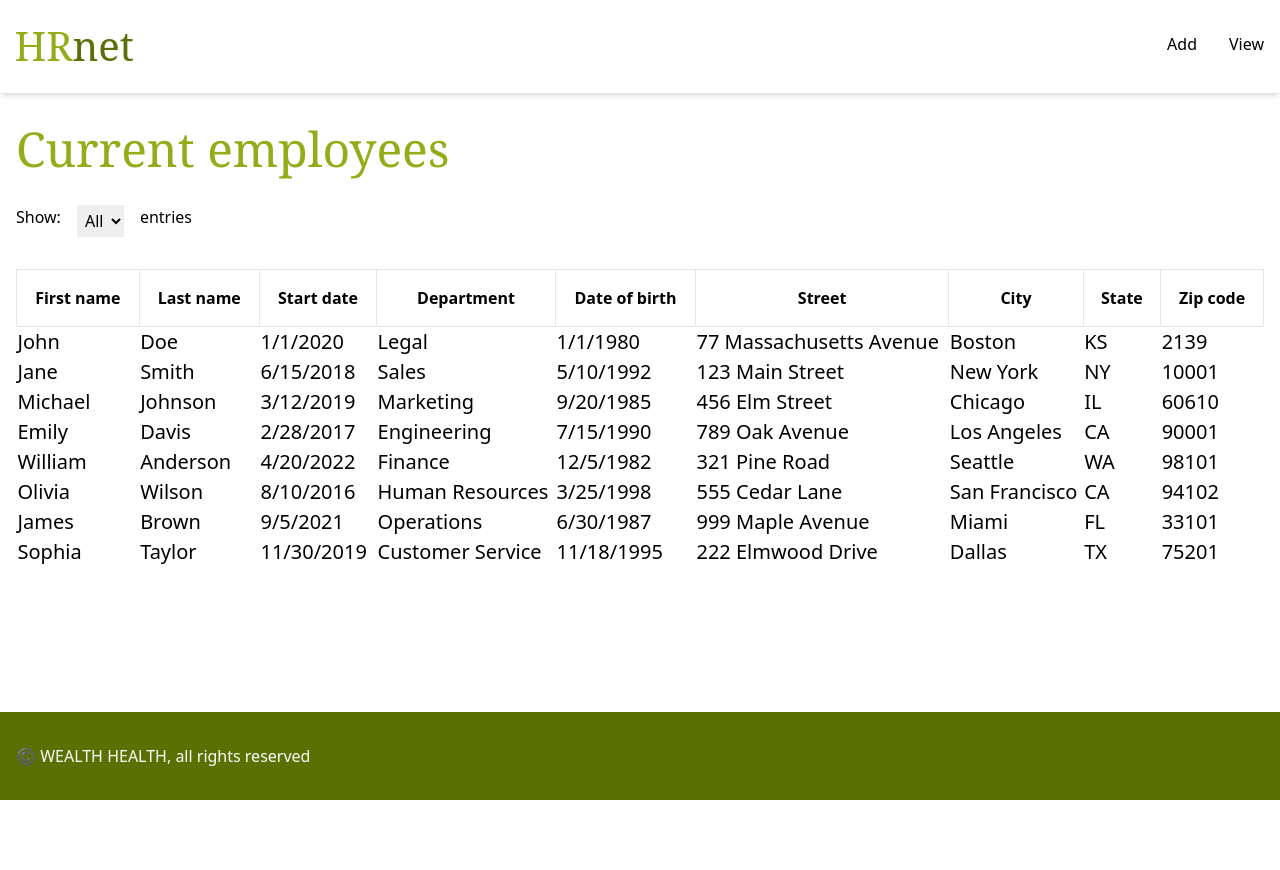
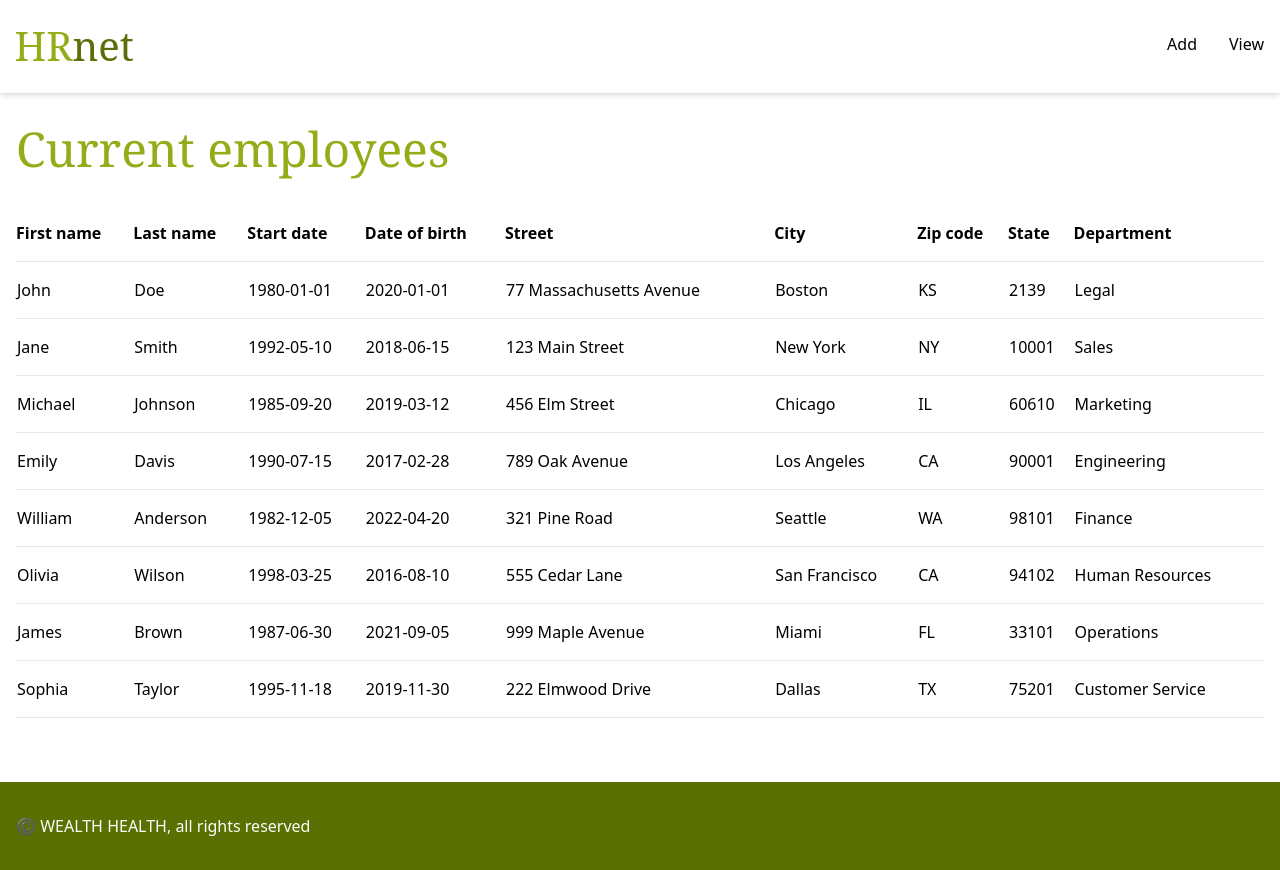
Before and after one commit to jeromeabel/oc-p14-hrnet, a React (Vite) app: page /view in a window 1280 px wide. Before the commit the page ends 800 px from the top, so only its background shows below. Built offline with nearby package versions, Linux system fonts and the light colour scheme.

Commit message:
Add some faked Data with Headers and Types, to first handle create of the table and columns

```diff
--- a/src/components/Table.tsx
+++ /dev/null
@@ -1,72 +0,0 @@
-import TableHeaderColumn from './TableHeaderColumn';
-
-import { mockData } from '../data/mockData';
-import TableRow from './TableRow';
-import { useState } from 'react';
-
-const headers = [
-  { key: 'firstName', label: 'First name' },
-  { key: 'lastName', label: 'Last name' },
-  { key: 'startDate', label: 'Start date' },
-  { key: 'department', label: 'Department' },
-  { key: 'dateOfBirth', label: 'Date of birth' },
-  { key: 'street', label: 'Street' },
-  { key: 'city', label: 'City' },
-  { key: 'state', label: 'State' },
-  { key: 'zipCode', label: 'Zip code' },
-];
-
-const Table = () => {
-  const originalData = mockData;
-  const [currentData, setCurrentData] = useState(mockData);
-
-  const filterNumber = (event: React.ChangeEvent<HTMLSelectElement>) => {
-    const inputValue = event.target.value;
-    const parsedValue = parseInt(inputValue, 10); // Parse input value to an integer
-    if (!isNaN(parsedValue)) {
-      setCurrentData(originalData.slice(0, parsedValue));
-    } else {
-      if (event.target.value === 'All') setCurrentData(originalData);
-    }
-  };
-
-  return (
-    <div className="my-8">
-      {/* <input type="number" onChange={filterNumber} className="bg-green-500" /> */}
-
-      <div className="flex gap-4 align-middle">
-        <label htmlFor="filterSelect" aria-label="Filter data by number">
-          Show:
-        </label>
-        <select className="p-1" id="filterSelect" onChange={filterNumber}>
-          <option>All</option>
-          <option>2</option>
-          <option>4</option>
-          <option>6</option>
-          <option>8</option>
-        </select>
-        <span>entries</span>
-      </div>
-
-      <table className="w-full my-8">
-        <thead>
-          <tr>
-            {headers.map((col) => (
-              <TableHeaderColumn key={col.key} label={col.label} />
-            ))}
-          </tr>
-        </thead>
-        <tbody>
-          {currentData.map((data) => (
-            <TableRow
-              key={`${data.lastName}-${data.dateOfBirth}`}
-              data={data}
-            />
-          ))}
-        </tbody>
-      </table>
-    </div>
-  );
-};
-
-export default Table;
--- /dev/null
+++ b/src/components/TableData/T_HeadColumn.tsx
@@ -0,0 +1,9 @@
+type ColumnProps = {
+  label: string;
+};
+
+const T_HeadColumn = ({ label }: ColumnProps) => {
+  return <th className="px-0 py-4">{label}</th>;
+};
+
+export default T_HeadColumn;
--- /dev/null
+++ b/src/components/TableData/TableData.tsx
@@ -0,0 +1,44 @@
+import T_HeadColumn from './T_HeadColumn';
+
+type ItemValue = number | string | Date | boolean;
+
+type TableDataProps<
+  TItem extends Record<string, ItemValue>,
+  THeader extends Record<string, string>
+> = {
+  data: TItem[];
+  headers: THeader[];
+};
+
+const TableData = <
+  TItem extends Record<string, ItemValue>,
+  THeader extends Record<string, string>
+>({
+  data,
+  headers,
+}: TableDataProps<TItem, THeader>) => {
+  return (
+    <div className="my-8">
+      <table className="w-full my-8">
+        <thead className="border-b">
+          <tr>
+            {headers.map((col, index) => (
+              <T_HeadColumn key={index} label={col.label} />
+            ))}
+          </tr>
+        </thead>
+        <tbody>
+          {data.map((item, index) => (
+            <tr key={index}>
+              {Object.keys(item).map((key) => (
+                <td key={key}>{String(item[key])}</td>
+              ))}
+            </tr>
+          ))}
+        </tbody>
+      </table>
+    </div>
+  );
+};
+
+export default TableData;
--- a/src/components/TableHeaderColumn.tsx
+++ /dev/null
@@ -1,9 +0,0 @@
-type ColumnProps = {
-  label: string;
-};
-
-const TableHeaderColumn = ({ label }: ColumnProps) => {
-  return <th className="p-4 border">{label}</th>;
-};
-
-export default TableHeaderColumn;
--- a/src/components/TableRow.tsx
+++ /dev/null
@@ -1,23 +0,0 @@
-import { AddFormType } from '../types/types';
-
-type RowProps = {
-  data: AddFormType;
-};
-
-const TableRow = ({ data }: RowProps) => {
-  return (
-    <tr className="text-xl">
-      <td>{data.firstName}</td>
-      <td>{data.lastName}</td>
-      <td>{data.startDate.toLocaleDateString('en-US')}</td>
-      <td>{data.department}</td>
-      <td>{data.dateOfBirth.toLocaleDateString('en-US')}</td>
-      <td>{data.street}</td>
-      <td>{data.city}</td>
-      <td>{data.state}</td>
-      <td>{data.zipCode}</td>
-    </tr>
-  );
-};
-
-export default TableRow;
--- a/src/data/mockData.ts
+++ b/src/data/mockData.ts
@@ -1,92 +1,133 @@
-import { AddFormType } from '../types/types';
+// type DataItem = (typeof mockData)[number];
 
-export const mockData: AddFormType[] = [
+export type ItemType = {
+  firstName: string;
+  lastName: string;
+  dateOfBirth: string;
+  startDate: string;
+  street: string;
+  city: string;
+  state: string;
+  zipCode: string;
+  department: string;
+};
+
+// type ItemType = {
+//   firstName: string;
+//   lastName: string;
+//   dateOfBirth: Date;
+//   startDate: Date;
+//   street: string;
+//   city: string;
+//   state: string;
+//   zipCode: number;
+//   department: string;
+// };
+
+export type HeaderType = {
+  key: keyof ItemType;
+  label: string;
+};
+
+export const mockDataHeaders: HeaderType[] = [
+  { key: 'firstName', label: 'First name' },
+  { key: 'lastName', label: 'Last name' },
+  { key: 'startDate', label: 'Start date' },
+  { key: 'dateOfBirth', label: 'Date of birth' },
+  { key: 'street', label: 'Street' },
+  { key: 'city', label: 'City' },
+  { key: 'zipCode', label: 'Zip code' },
+  { key: 'state', label: 'State' },
+  { key: 'department', label: 'Department' },
+];
+
+export const mockData: ItemType[] = [
   {
     firstName: 'John',
     lastName: 'Doe',
-    dateOfBirth: new Date('1980-01-01'),
-    startDate: new Date('2020-01-01'),
+    dateOfBirth: '1980-01-01',
+    startDate: '2020-01-01',
     street: '77 Massachusetts Avenue',
     city: 'Boston',
     state: 'KS',
-    zipCode: 2139,
+    zipCode: '2139',
     department: 'Legal',
   },
   {
     firstName: 'Jane',
     lastName: 'Smith',
-    dateOfBirth: new Date('1992-05-10'),
-    startDate: new Date('2018-06-15'),
+    dateOfBirth: '1992-05-10',
+    startDate: '2018-06-15',
     street: '123 Main Street',
     city: 'New York',
     state: 'NY',
-    zipCode: 10001,
+    zipCode: '10001',
     department: 'Sales',
   },
   {
     firstName: 'Michael',
     lastName: 'Johnson',
-    dateOfBirth: new Date('1985-09-20'),
-    startDate: new Date('2019-03-12'),
+    dateOfBirth: '1985-09-20',
+    startDate: '2019-03-12',
     street: '456 Elm Street',
     city: 'Chicago',
     state: 'IL',
-    zipCode: 60610,
+    zipCode: '60610',
     department: 'Marketing',
   },
   {
     firstName: 'Emily',
     lastName: 'Davis',
-    dateOfBirth: new Date('1990-07-15'),
-    startDate: new Date('2017-02-28'),
+    dateOfBirth: '1990-07-15',
+    startDate: '2017-02-28',
     street: '789 Oak Avenue',
     city: 'Los Angeles',
     state: 'CA',
-    zipCode: 90001,
+    zipCode: '90001',
     department: 'Engineering',
   },
   {
     firstName: 'William',
     lastName: 'Anderson',
-    dateOfBirth: new Date('1982-12-05'),
-    startDate: new Date('2022-04-20'),
+    dateOfBirth: '1982-12-05',
+    startDate: '2022-04-20',
     street: '321 Pine Road',
     city: 'Seattle',
     state: 'WA',
-    zipCode: 98101,
+    zipCode: '98101',
     department: 'Finance',
   },
   {
     firstName: 'Olivia',
     lastName: 'Wilson',
-    dateOfBirth: new Date('1998-03-25'),
-    startDate: new Date('2016-08-10'),
+    dateOfBirth: '1998-03-25',
+    startDate: '2016-08-10',
     street: '555 Cedar Lane',
     city: 'San Francisco',
     state: 'CA',
-    zipCode: 94102,
+    zipCode: '94102',
     department: 'Human Resources',
   },
   {
     firstName: 'James',
     lastName: 'Brown',
-    dateOfBirth: new Date('1987-06-30'),
-    startDate: new Date('2021-09-05'),
+    dateOfBirth: '1987-06-30',
+    startDate: '2021-09-05',
     street: '999 Maple Avenue',
     city: 'Miami',
     state: 'FL',
-    zipCode: 33101,
+    zipCode: '33101',
     department: 'Operations',
   },
   {
     firstName: 'Sophia',
     lastName: 'Taylor',
-    dateOfBirth: new Date('1995-11-18'),
-    startDate: new Date('2019-11-30'),
+    dateOfBirth: '1995-11-18',
+    startDate: '2019-11-30',
     street: '222 Elmwood Drive',
     city: 'Dallas',
     state: 'TX',
-    zipCode: 75201,
+    zipCode: '75201',
     department: 'Customer Service',
   },
 ];
--- /dev/null
+++ b/src/data/mockData1.ts
@@ -0,0 +1,92 @@
+import { AddFormType } from '../types/types';
+
+export const mockData: AddFormType[] = [
+  {
+    firstName: 'John',
+    lastName: 'Doe',
+    dateOfBirth: new Date('1980-01-01'),
+    startDate: new Date('2020-01-01'),
+    street: '77 Massachusetts Avenue',
+    city: 'Boston',
+    state: 'KS',
+    zipCode: 2139,
+    department: 'Legal',
+  },
+  {
+    firstName: 'Jane',
+    lastName: 'Smith',
+    dateOfBirth: new Date('1992-05-10'),
+    startDate: new Date('2018-06-15'),
+    street: '123 Main Street',
+    city: 'New York',
+    state: 'NY',
+    zipCode: 10001,
+    department: 'Sales',
+  },
+  {
+    firstName: 'Michael',
+    lastName: 'Johnson',
+    dateOfBirth: new Date('1985-09-20'),
+    startDate: new Date('2019-03-12'),
+    street: '456 Elm Street',
+    city: 'Chicago',
+    state: 'IL',
+    zipCode: 60610,
+    department: 'Marketing',
+  },
+  {
+    firstName: 'Emily',
+    lastName: 'Davis',
+    dateOfBirth: new Date('1990-07-15'),
+    startDate: new Date('2017-02-28'),
+    street: '789 Oak Avenue',
+    city: 'Los Angeles',
+    state: 'CA',
+    zipCode: 90001,
+    department: 'Engineering',
+  },
+  {
+    firstName: 'William',
+    lastName: 'Anderson',
+    dateOfBirth: new Date('1982-12-05'),
+    startDate: new Date('2022-04-20'),
+    street: '321 Pine Road',
+    city: 'Seattle',
+    state: 'WA',
+    zipCode: 98101,
+    department: 'Finance',
+  },
+  {
+    firstName: 'Olivia',
+    lastName: 'Wilson',
+    dateOfBirth: new Date('1998-03-25'),
+    startDate: new Date('2016-08-10'),
+    street: '555 Cedar Lane',
+    city: 'San Francisco',
+    state: 'CA',
+    zipCode: 94102,
+    department: 'Human Resources',
+  },
+  {
+    firstName: 'James',
+    lastName: 'Brown',
+    dateOfBirth: new Date('1987-06-30'),
+    startDate: new Date('2021-09-05'),
+    street: '999 Maple Avenue',
+    city: 'Miami',
+    state: 'FL',
+    zipCode: 33101,
+    department: 'Operations',
+  },
+  {
+    firstName: 'Sophia',
+    lastName: 'Taylor',
+    dateOfBirth: new Date('1995-11-18'),
+    startDate: new Date('2019-11-30'),
+    street: '222 Elmwood Drive',
+    city: 'Dallas',
+    state: 'TX',
+    zipCode: 75201,
+    department: 'Customer Service',
+  },
+];
--- a/src/pages/View.tsx
+++ b/src/pages/View.tsx
@@ -1,10 +1,19 @@
-import Table from '../components/Table';
+import TableData from '../components/TableData/TableData';
+import {
+  ItemType,
+  mockData,
+  mockDataHeaders,
+  HeaderType,
+} from '../data/mockData';
 
 const View = () => {
   return (
     <div>
       <h1>Current employees</h1>
-      <Table />
+      <TableData<ItemType, HeaderType>
+        data={mockData}
+        headers={mockDataHeaders}
+      />
     </div>
   );
 };
--- a/src/styles/index.css
+++ b/src/styles/index.css
@@ -31,6 +31,15 @@
   h6 {
     @apply text-base;
   }
+  td {
+    @apply py-4;
+  }
+  thead th {
+    @apply text-start;
+  }
+  tr {
+    @apply border-b;
+  }
   /* input {
     @apply p-3;
     border-radius: 0.75rem;
```
Also changed, not shown: 1 other file (tests, documents, lock files or other folders).
